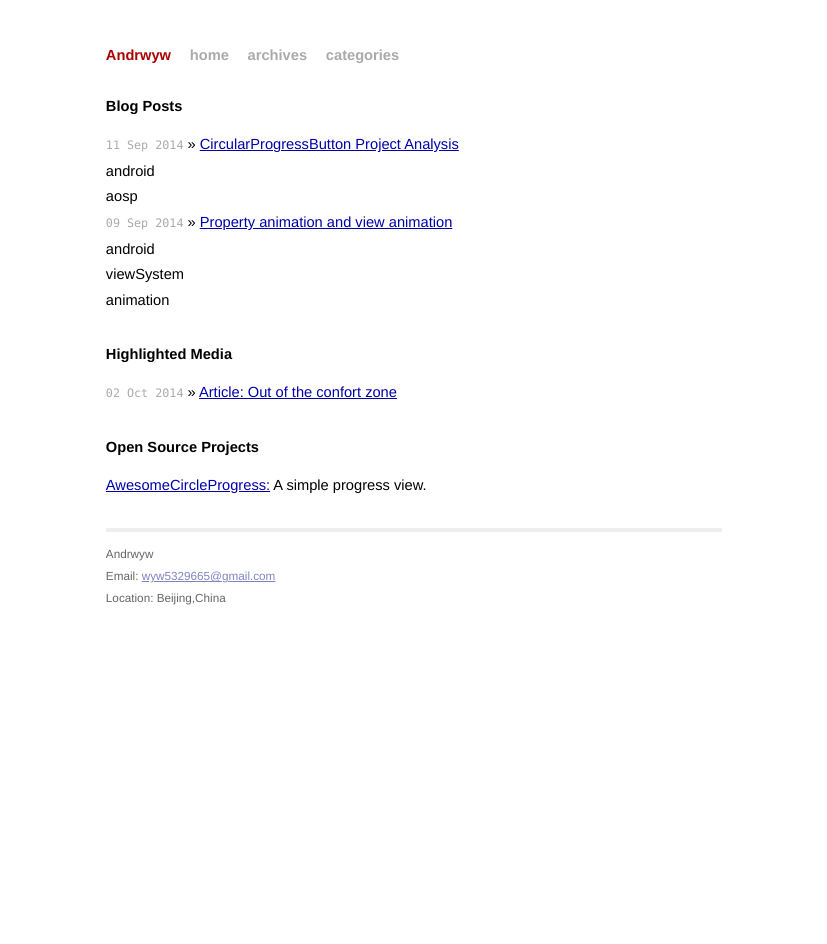
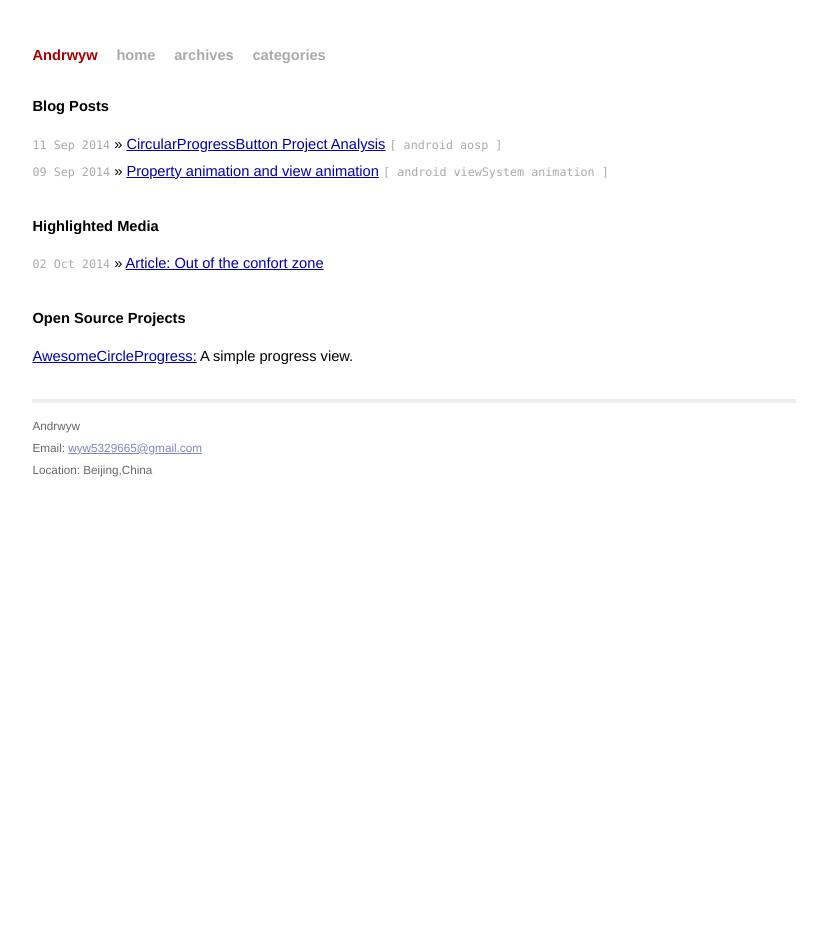
Before and after one commit to Andrwyw/Andrwyw.github.io, a Jekyll site: the page built from index.html, in a window 1280 px wide. Shown: the whole page, without its empty margins (226-1053 px from the left). Built offline with Jekyll 4.4.1, drawn with Linux system fonts in a browser that asks for light colours; the list of posts is cut into pages by our own code.

Commit message:
add post page

```diff
--- a/_includes/codepiano/post_categories_info_w
+++ b/_includes/codepiano/post_categories_info_w
@@ -1,7 +1,7 @@
 {% comment %} 主页中生成post的categories信息 {% endcomment %}
+<span class="tags">[
 {% for category in post_categories_w %}
-  <li>
-      {{ category | join: "/" }}
-  </li>
+{{ category | join: "/" }}
 {% endfor %}
+]</span>
 {% assign post_categories_w = nil %}
--- a/css/screen_w.css
+++ b/css/screen_w.css
@@ -81,7 +81,7 @@ ul.posts span {
 .site {
   font-size: 110%;
   text-align: justify;
-  width: 42em;
+  width: 52em;
   margin: 3em auto 2em auto;
   line-height: 1.5em;
 }
```
